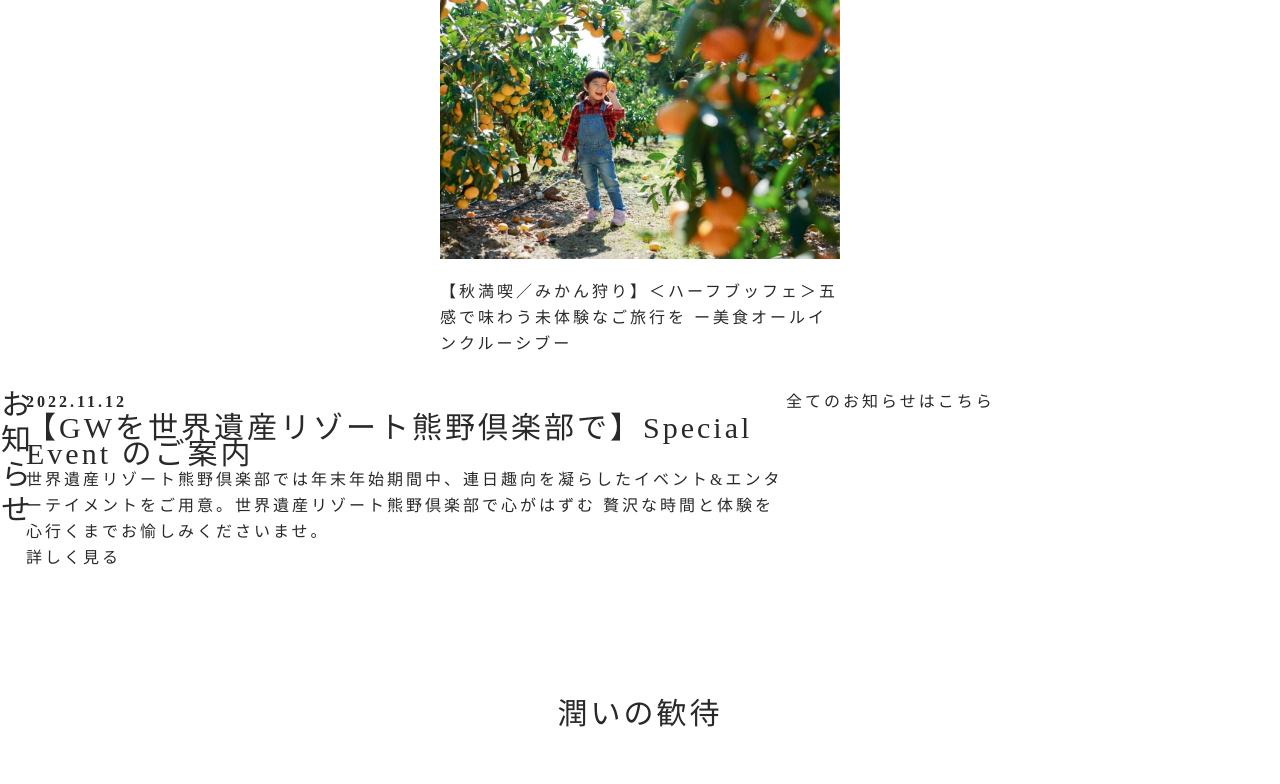
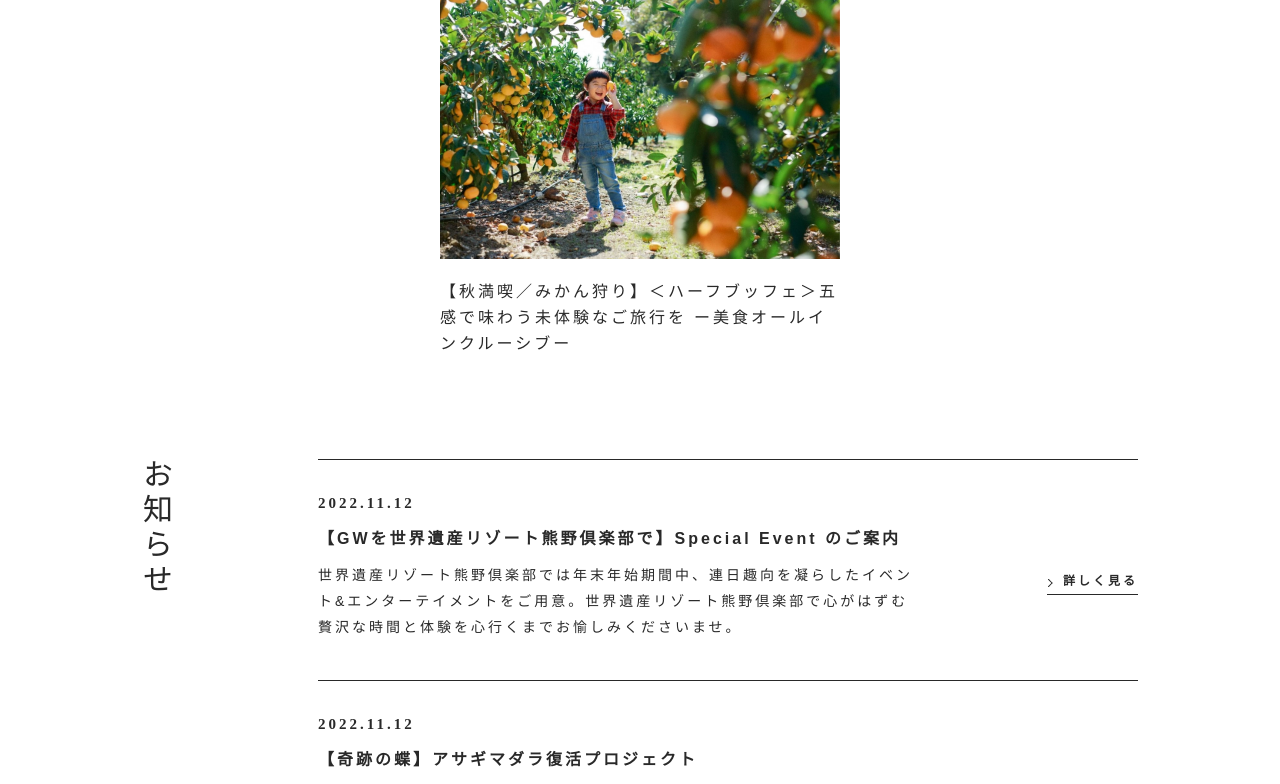
Before and after one commit to oookey-github/kmnc, a PHP site: page / in a window 1280 px wide. Shown: the part 5108-5892 px from the top of the page. Run offline with PHP 8.4, Linux system fonts and the light colour scheme; some web fonts are replaced.

Commit message:
【html】index.html 【css】top.css 【img】画像を追加

```diff
--- a/css/top.css
+++ b/css/top.css
@@ -390,10 +390,58 @@ body{
 /* お知らせ */
 .news{
     display: flex;
+    flex-wrap: wrap;
+    justify-content: center;
+    margin-top: 7rem;
+}
+.news h2{
+    margin-right: 15rem;
 }
 .news dl{
-    max-width: 76rem;
+    width: 82rem;
+    border-top: 0.1rem solid;
 }
+.news dt{
+    font-size: 1.5rem;
+    margin-top: 3rem;
+}
+.news dd{
+    border-bottom: 0.1rem solid;
+    position: relative;
+}
+.news dd h2{
+    font-size: 1.6rem;
+    font-family: 'Noto Sans JP', sans-serif;
+    font-weight: bold;
+    margin: 1rem 0;
+    max-width: 60rem;
+}
+.news dd div p{
+    font-size: 1.4rem;
+    font-family: 'Noto Sans JP', sans-serif;
+    max-width: 60rem;
+    margin-bottom: 4rem;
+}
+.news dd a{
+    position: absolute;
+    right: 0;
+    bottom: 55%;
+    border-bottom: 0.1rem solid;
+    font-size: 1.2rem;
+    font-weight: bold;
+}
+.news .btn{
+    width: 26rem;
+    height: 5.4rem;
+    border: 0.1rem solid;
+    display: flex;
+    align-items: center;
+    justify-content: center;
+    font-size: 1.5rem;
+    margin-top: 7rem;
+    margin-right: 38rem;
+}
+
 
 /* 潤いの歓待 */
 .hospitality_list h2{
--- a/index.html
+++ b/index.html
@@ -16,7 +16,6 @@
             <div class="mv">
                 <div class="mv_inner">
                     <div class="front_blur"></div>
-                    <div class="logo"><div class=""></div>
                     <div class="mv_front">
                         <div class="logo_white"><img src="./image/logo_white.svg" alt=""></div>
                         <h2 class="front_title">伊勢神宮と<br>熊野古道をつなぐ<br>隠れ家リゾート</h2>
@@ -24,6 +23,13 @@
                             <img src="./image/circle_btn_w.svg" alt="">
                             <p class="circle_btn_text"><span class="arrow"></span>スペシャルムービー</p>
                         </a>
+                    </div>
+                    <div>
+                        <h2>お知らせ</h2>
+                        <dl>
+                            <dt>2022/11/12</dt>
+                            <dd>熊野倶楽部ウェブサイトをリニューアルしました。</dd>
+                        </dl>
                     </div>
                 </div>
             </div>
@@ -140,10 +146,37 @@
                                     <h2>【GWを世界遺産リゾート熊野倶楽部で】Special Event のご案内</h2>
                                     <p>世界遺産リゾート熊野倶楽部では年末年始期間中、連日趣向を凝らしたイベント&エンターテイメントをご用意。世界遺産リゾート熊野倶楽部で心がはずむ 贅沢な時間と体験を心行くまでお愉しみくださいませ。</p>
                                 </div>
-                                <a href=""><p>詳しく見る</p></a>
+                                <a href=""><p><span class="arrow"></span>詳しく見る</p></a>
+                            </dd>
+                            <dt>2022.11.12</dt>
+                            <dd>
+                                <div>
+                                    <h2>【奇跡の蝶】アサギマダラ復活プロジェクト</h2>
+                                    <p>毎週土曜日はラグジュアリーなクラブラウンジを。<br>
+                                        聖地熊野の自然を望みながら、心地よく優しいギターの音色に癒される特別なひと時をお過ごしください。</p>
+                                </div>
+                                <a href=""><p><span class="arrow"></span>詳しく見る</p></a>
+                            </dd>
+                            <dt>2022.11.12</dt>
+                            <dd>
+                                <div>
+                                    <h2>【SDGs】夕食コース「ハーフブッフェ」でのご予約に関するご案内</h2>
+                                    <p>世界遺産リゾート熊野倶楽部では年末年始期間中、連日趣向を凝らしたイベント&エンターテイメントをご用意。世界遺産リゾート熊野倶楽部で心がはずむ 贅沢な時間と体験を心行くまでお愉しみくださいませ。</p>
+                                </div>
+                                <a href=""><p><span class="arrow"></span>詳しく見る</p></a>
+                            </dd>
+                            <dt>2022.11.12</dt>
+                            <dd>
+                                <div>
+                                    <h2>【川渕皓平様プロデュース】世界遺産リゾート熊野俱楽部を彩る竹あかり</h2>
+                                    <p>世界遺産リゾート熊野倶楽部では年末年始期間中、連日趣向を凝らしたイベント&エンターテイメントをご用意。世界遺産リゾート熊野倶楽部で心がはずむ 贅沢な時間と体験を心行くまでお愉しみくださいませ。</p>
+                                </div>
+                                <a href=""><p><span class="arrow"></span>詳しく見る</p></a>
                             </dd>
                         </dl>
-                        <a href="">全てのお知らせはこちら</a>
+                        <a href="" class="btn">
+                            <span class="arrow"></span>全てのお知らせはこちら
+                        </a>
                     </div>
                 </div>
 
```
